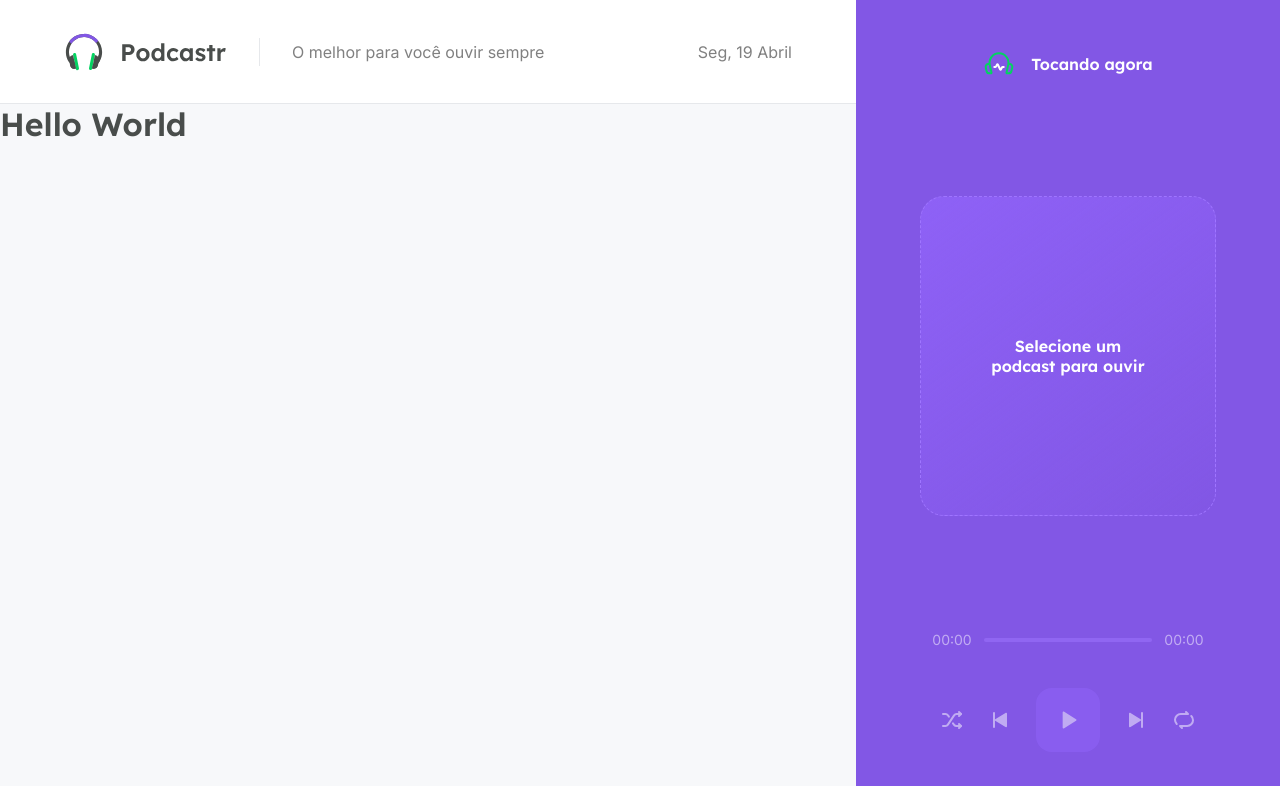
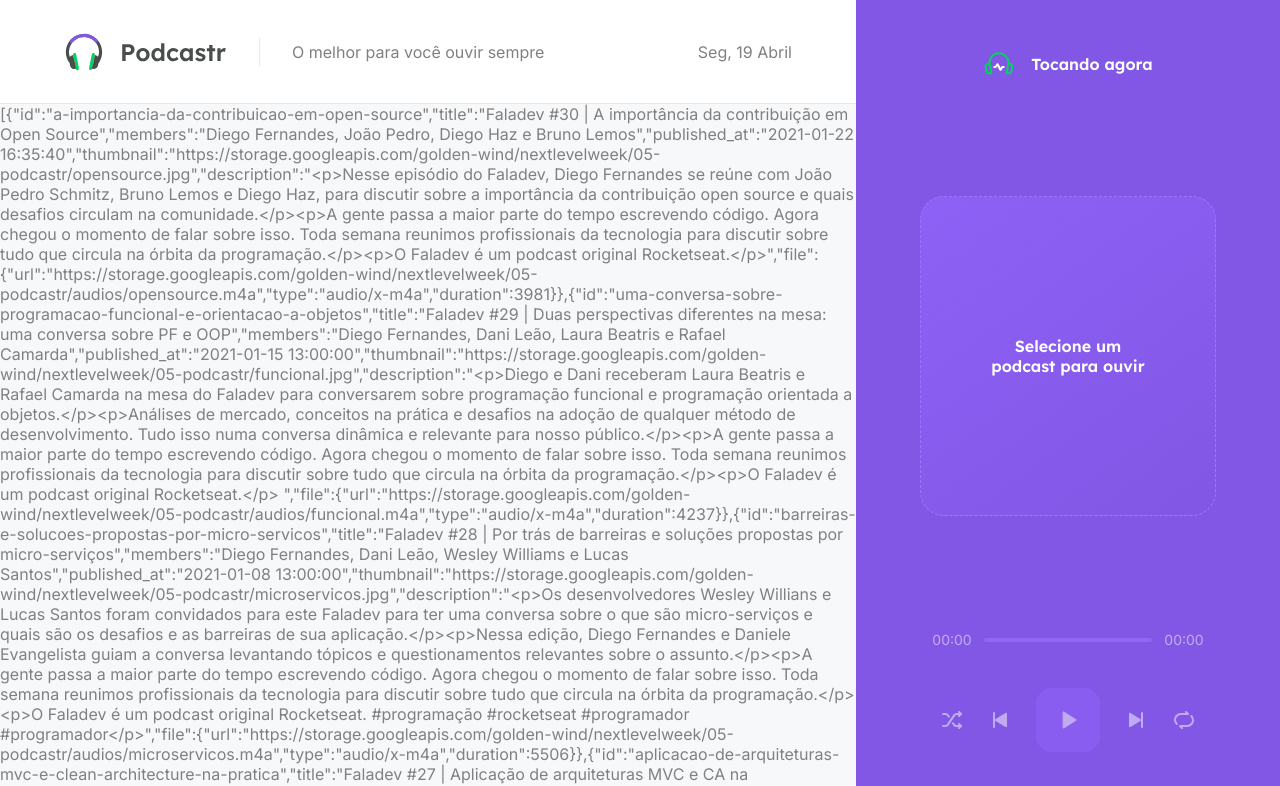
Before and after one commit to jos3s/nlw05-podcastr, a Next.js app: page / in a window 1280 px wide. Shown: the top 786 px of the page. Built offline with nearby package versions, Linux system fonts and the light colour scheme; data requests are answered from the project's data file.

Commit message:
Requisitando a lista de episódios da "api"

```diff
--- a/src/pages/index.tsx
+++ b/src/pages/index.tsx
@@ -1,5 +1,19 @@
-export default function Home() {
+import { useEffect } from "react";
+import { Header } from "../components/Header/Header";
+
+export default function Home(props) {
   return (
-    <h1>Hello World</h1>
+    <p>{JSON.stringify(props.episodes)}</p>
   )
 };
+
+export async function getStaticProps() {
+  const response=await fetch("http://localhost:3333/episodes")
+  const data = await response.json()
+  return {
+    props:{
+      episodes: data,
+    },
+    revalidate:60*60*8,
+  }
+}
```
